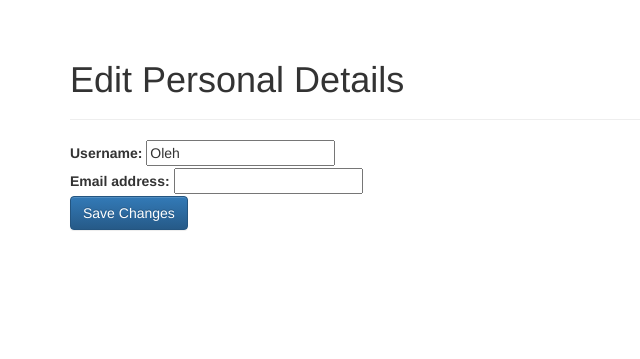
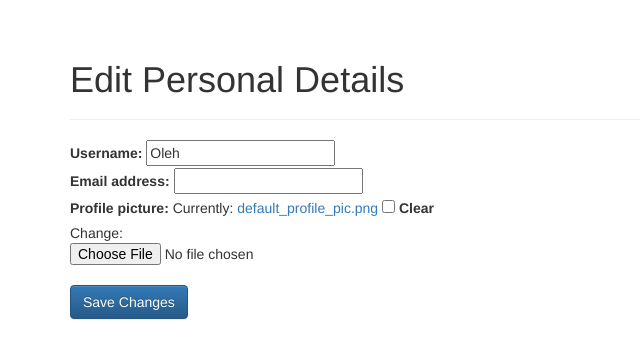
Before and after one commit to oshmidtsmk/words_game, a Django app: page /game/players/12/edit/ in a window 1280 px wide. Shown: the part 54-413 px from the top of the page, without its empty margins (0-640 px from the left). Run offline with Django 3.2, Linux system fonts and the light colour scheme; a user stored in the database is signed in; data comes from the database, SQL or seed files in the repository; both versions use the stored data as it was after the commit; some libraries are stand-ins or nearby versions.

Commit message:
added ability to edit profile pic"

```diff
--- a/game_app/forms.py
+++ b/game_app/forms.py
@@ -31,3 +31,8 @@ class UserEditForm(UserChangeForm):
     class Meta:
         model = get_user_model()
         fields = ('username', 'email')
+
+class ProfileEditForm(forms.ModelForm):
+    class Meta:
+        model = Profile
+        fields = ['profile_picture']
--- a/game_app/models.py
+++ b/game_app/models.py
@@ -3,6 +3,7 @@ from django.db import models
 from django.conf import settings
 from django.contrib.auth.models import User
 from django.db.models.signals import post_save #each time when it will be saving somethign to db, we will have a hook to do something.
+from django.dispatch import receiver  # for avatar
 
 
 # Create your models here.
@@ -13,6 +14,8 @@ class Profile(models.Model):
     masked_word = models.CharField(max_length=100, blank=True, null=True)
     letter = models.CharField(max_length=1, blank=True, null=True)
     number_of_guessed_words = models.IntegerField(default=0)
+    #profile_picture = models.ImageField(upload_to='profile_pics/', default='default_profile_pic.png')  #for avatar
+    profile_picture = models.ImageField(null = True, default='default_profile_pic.png', blank = True)
 
 
     def __str__(self):
--- a/game_app/templates/game_app/edit_user.html
+++ b/game_app/templates/game_app/edit_user.html
@@ -13,6 +13,8 @@
             <br>
             {{ form.email.label_tag }} {{ form.email }}
             <br>
+            {{ profile_form.profile_picture.label_tag }} {{ profile_form.profile_picture }}
+            <br>
             <button type="submit" class="btn btn-primary">Save Changes</button>
         </form>
     </div>
--- a/game_app/views.py
+++ b/game_app/views.py
@@ -2,7 +2,7 @@ from django.views import generic
 from .models import Word, Profile, GuessedWords
 from django.contrib.auth.models import User
 from django.db import models #is used for rating of players by bumber of guessed word in the players view.
-from .forms import GuessForm, UserEditForm
+from .forms import GuessForm, UserEditForm, ProfileEditForm
 from django.contrib.auth.forms import UserChangeForm, PasswordChangeForm
 from django.contrib.auth import update_session_auth_hash
 from django.http import HttpResponseRedirect
@@ -90,7 +90,16 @@ class EditUserView(LoginRequiredMixin, generic.UpdateView):
         pk = self.request.user.pk
         return reverse_lazy('game_app:player_page', kwargs={'pk': pk})
 
+    def get_context_data(self, **kwargs):
+        context = super().get_context_data(**kwargs)
+        context['profile_form'] = ProfileEditForm(instance=self.request.user.profile)
+        return context
 
+    def form_valid(self, form):
+        profile_form = ProfileEditForm(self.request.POST, self.request.FILES, instance=self.request.user.profile)
+        if profile_form.is_valid():
+            profile_form.save()
+        return super().form_valid(form)
 
 
 class WordListView(generic.ListView):
--- a/words_play/settings.py
+++ b/words_play/settings.py
@@ -138,7 +138,12 @@ USE_TZ = True
 # https://docs.djangoproject.com/en/3.2/howto/static-files/
 
 STATIC_URL = '/static/'
+MEDIA_URL = '/images/'
+
 STATICFILES_DIRS =  [BASE_DIR.joinpath("static")]
+MEDIA_ROOT =  BASE_DIR.joinpath("static/images")
+
+
 
 LOGIN_URL = 'login'
 LOGOUT_URL = 'logout'
--- a/words_play/urls.py
+++ b/words_play/urls.py
@@ -18,6 +18,7 @@ Including another URLconf
 from django.contrib import admin
 from django.urls import path, include
 from django.conf import settings
+from django.conf.urls.static import static
 from . import views
 
 urlpatterns = [
@@ -32,3 +33,5 @@ urlpatterns = [
     # path('users/', views.UsersListView.as_view(), name='users_list'),
 
 ]
+
+urlpatterns += static(settings.MEDIA_URL, document_root=settings.MEDIA_ROOT)
```
Also changed, not shown: game_app/templates/game_app/player_page.html (+8 -7 lines), game_app/templates/game_app/players_list.html (+6 -2 lines), db.sqlite3, game_app/migrations/0056_profile_profile_picture.py (added), game_app/migrations/0057_alter_profile_profile_picture.py (added), game_app/migrations/0058_alter_profile_profile_picture.py (added), game_app/migrations/0059_alter_profile_profile_picture.py (added), game_app/migrations/0060_alter_profile_profile_picture.py (added), static/images/MicrosoftTeams-image_1.png (added), static/images/MicrosoftTeams-image_1_r9sCbMK.png (added), static/images/Screenshot_2024-02-29_at_16.41.14.png (added), static/images/default_profile_pic.png (added), static/images/viber_image_2024-01-19_14-46-36-820.jpg (added).
